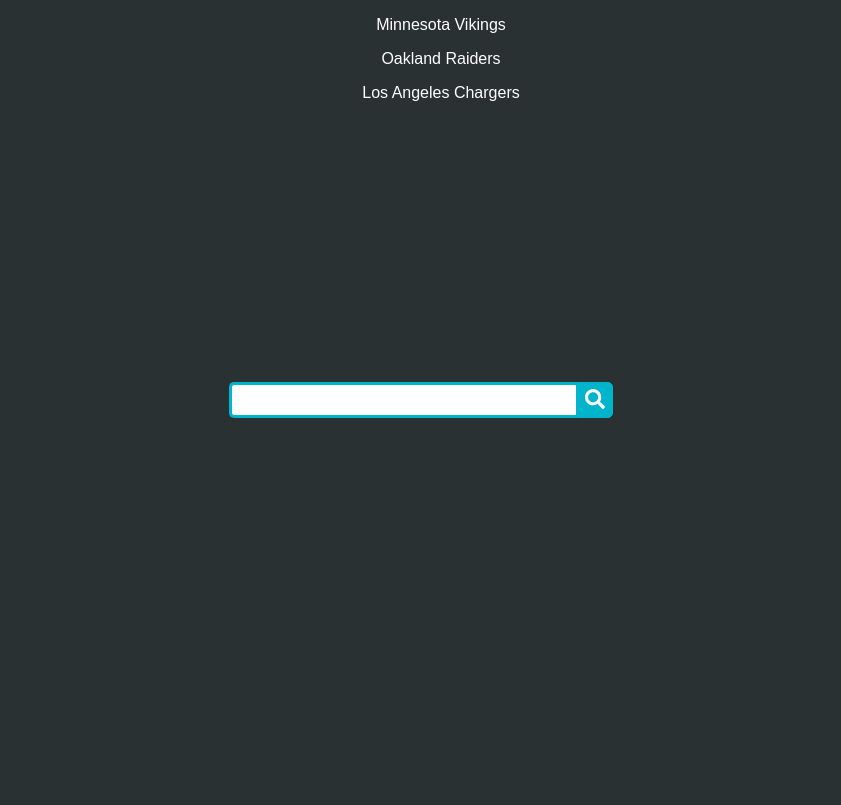
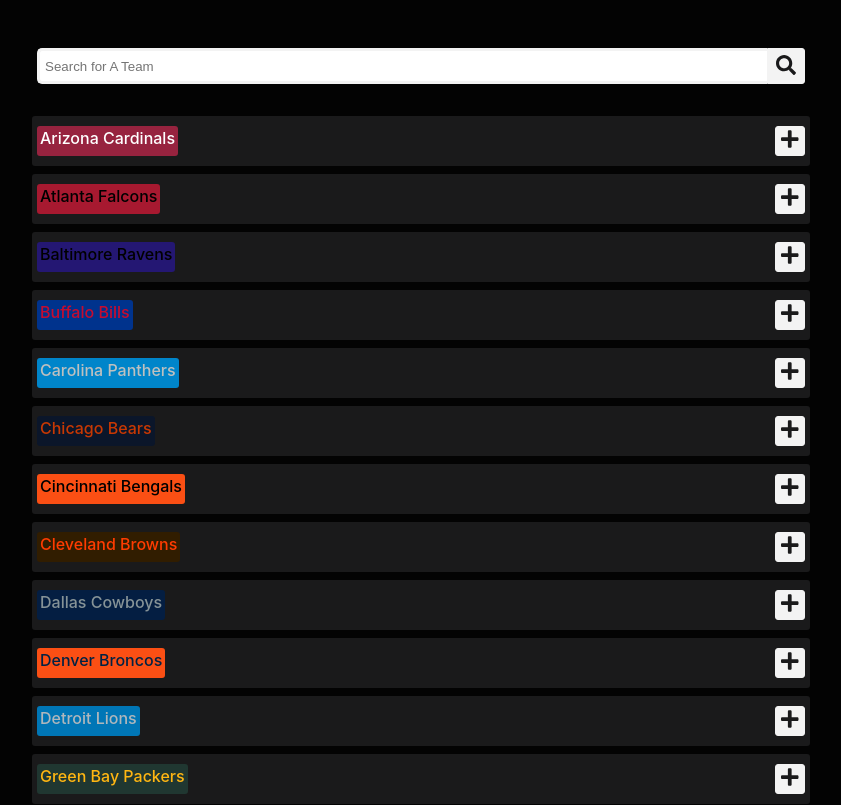
Before and after one commit to joeG454/Twitter-NFL-API-Project, a React (Create React App) app in the folder nfl-app/: page / in a window 1280 px wide. Shown: the top 805 px of the page, without its empty margins (219-1060 px from the left). Built offline with nearby package versions, Linux system fonts and the light colour scheme.

Commit message:
Add Teams and Style Cards

```diff
--- a/nfl-app/src/App.css
+++ b/nfl-app/src/App.css
@@ -37,17 +37,21 @@
   }
 }
 
+.mx-auto{
+  margin-left: auto;
+  margin-right: auto;
+}
 
 html {
   box-sizing: border-box;
-  background-color: #2A3132;
+  background-color: #030303;
 }
 div {
   display: block;
 }
 body{
   margin: 0;
-  background-color: #2A3132;
+  background-color: #030303;
 }
 h1{
   font-family: 'Raleway', sans-serif;
@@ -71,7 +75,7 @@
   text-decoration: none;
 }
 .font-body{
-  color: #2A3132;
+  color: #030303;
   font-family: 'Amiko', sans-serif;
   font-size: 1em;
 }
@@ -96,6 +100,9 @@
   display: -ms-flex;
   display: flex;
 }
+.justify-content-between{
+  justify-content: space-between;
+}
 .d-50-50{
   flex: 1 1 50%;
 }
@@ -117,6 +124,9 @@
 .margin-auto{
   margin: auto;
 }
+.margin-top-20{
+  margin-top: 2rem;
+}
 .margin-left-10{
   margin-left: 1em;
 }
@@ -133,7 +143,7 @@
   background-color: #336B87;
 }
 .bg-color-black{
-  background-color: #2A3132;
+  background-color: #030303;
 }
 .bg-color-red{
   background-color: #763626;
@@ -179,7 +189,7 @@
 
 .searchTerm {
   width: 100%;
-  border: 3px solid #00B4CC;
+  border: 3px solid #f3f3f3;
   border-right: none;
   padding: 5px;
   height: 20px;
@@ -189,26 +199,51 @@
 }
 
 .searchTerm:focus{
-  color: #00B4CC;
+  color: #1A1A1B;
 }
 
 .searchButton {
   width: 40px;
   height: 36px;
-  border: 1px solid #00B4CC;
-  background: #00B4CC;
+  border: 1px solid #f3f3f3;
+  background: #f3f3f3;
   text-align: center;
-  color: #fff;
-  border-radius: 0 5px 5px 0;
+  color: #1A1A1B;
+  border-radius: 0 3px 3px 0;
+  cursor: pointer;
+  font-size: 20px;
+}
+
+.expandButton {
+  width: 28px;
+  height: 28px;
+  border: 1px solid #f3f3f3;
+  background: #f3f3f3;
+  text-align: center;
+  color: #1A1A1B;
+  border-radius: 3px;
   cursor: pointer;
   font-size: 20px;
 }
 
 /*Resize the wrap to see the search bar change!*/
 .wrap{
-  width: 30%;
-  position: absolute;
-  top: 50%;
-  left: 50%;
-  transform: translate(-50%, -50%);
+  width: 60%;
+  margin-top: 3rem;
 }
+
+.team-card{
+  width: 60%;
+  background-color: #1A1A1B;
+  padding: 10px 5px;
+  border-radius: 3px;
+  text-align: center;
+  margin: 0.5em auto;
+
+}
+
+.team-label{
+  border-radius: 3px;
+  padding: 2px 3px;
+  font-weight: 500;
+}
--- a/nfl-app/src/App.js
+++ b/nfl-app/src/App.js
@@ -1,6 +1,5 @@
 import React from 'react';
 import TeamList  from './components/teamList';
-import Search from './components/searchTeams';
 import './App.css';
 
 
--- a/nfl-app/src/components/searchTeams.js
+++ /dev/null
@@ -1,30 +0,0 @@
-import React from 'react';
-import { FontAwesomeIcon } from '@fortawesome/react-fontawesome'
-import { faSearch } from '@fortawesome/free-solid-svg-icons'
-import { render } from 'react-dom';
-import Team from './teamView';
-
-export default class Search extends React.Component {
-    render() {
-        return (
-            <div>
-                <div class="wrap">
-                    <div class="search">
-                        <input type="text"  class="searchTerm" placeholder="Search For A Team"></input>
-                        <button type="submit"  class="searchButton">
-                            <FontAwesomeIcon
-                                    icon={faSearch}
-                                />
-                        </button>
-                    </div>
-                </div>
-
-                <div>
-                    <ul>{this.props.teams.map((team) =>{
-                        return <Team team={team} key={team.name}/>
-                    })}</ul>
-                </div>
-            </div>
-        );
-    }
-  }
--- a/nfl-app/src/components/teamList.js
+++ b/nfl-app/src/components/teamList.js
@@ -18,17 +18,17 @@
     render() {
         let filteredTeams = this.props.teams.filter(
             (team) => {
-                return team.name.indexOf(this.state.search) !== -1;
+                return team.name.toLowerCase().indexOf(this.state.search) !== -1;
             }
         );
         return (
             <div>
-                <div class="wrap">
-                    <div class="search">
-                        <input type="text"  class="searchTerm"
+                <div className="wrap mx-auto text-center">
+                    <div className="search">
+                        <input type="text" className="searchTerm"  placeholder="Search for A Team"
                             value={this.state.search}
                             onChange={this.updateSearch.bind(this)}/>
-                        <button type="submit"  class="searchButton">
+                        <button type="submit"  className="searchButton">
                             <FontAwesomeIcon
                                     icon={faSearch}
                                 />
@@ -36,13 +36,13 @@
                     </div>
                 </div>
 
-                <ul>
+                <div className="margin-top-20">
                     {
                         filteredTeams.map((team) => {
-                            return <Team team={team}/>
+                            return <Team team={team} key={team.id}/>
                         })
                     }
-                </ul>
+                </div>
             </div>
         )
     }
--- a/nfl-app/src/components/teamView.js
+++ b/nfl-app/src/components/teamView.js
@@ -1,9 +1,22 @@
 import React from 'react';
+import { FontAwesomeIcon } from '@fortawesome/react-fontawesome';
+import { faPlus } from '@fortawesome/free-solid-svg-icons';
 
 class Team extends React.Component {
     render(){
+        const teamNameStyle = {
+            backgroundColor: this.props.team.background,
+            color: this.props.team.color
+        };
         return (
-            <p>{this.props.team.name}</p>
+            <div className="team-card display-flex justify-content-between">
+                <div className="team-label" style={teamNameStyle}>{this.props.team.name}</div>
+                <div  className="expandButton">
+                            <FontAwesomeIcon
+                                    icon={faPlus} color='#1A1A1B'
+                                />
+                        </div>
+            </div>
         )
     }
 }
--- a/nfl-app/src/index.js
+++ b/nfl-app/src/index.js
@@ -4,16 +4,200 @@
 import App from './App';
 import * as serviceWorker from './serviceWorker';
 
-let teams = [{
-  name: 'Minnesota Vikings'
+let teams = [
+{
+  id: '1',
+  name: 'Arizona Cardinals',
+  background: '#97233F',
+  color: '#FFFFFF'
 },
 {
-  name: 'Oakland Raiders'
+  id: '2',
+  name: 'Atlanta Falcons',
+  background: '#A71930',
+  color: '#000000'
 },
 {
-  name: 'Los Angeles Chargers'
-}]
-
+  id: '3',
+  name: 'Baltimore Ravens',
+  background: '#241773',
+  color: '#00000'
+},
+{
+  id: '4',
+  name: 'Buffalo Bills',
+  background: '#00338D',
+  color: '#C60C30'
+},
+{
+  id: '5',
+  name: 'Carolina Panthers',
+  background: '#0085CA',
+  color: '#BFC0BF'
+},
+{
+  id: '6',
+  name: 'Chicago Bears',
+  background: '#0B162A',
+  color: '#C83803'
+},
+{
+  id: '7',
+  name: 'Cincinnati Bengals',
+  background: '#FB4F14',
+  color: '#000000'
+},
+{
+  id: '8',
+  name: 'Cleveland Browns',
+  background: '#311D00',
+  color: '#FF3C00'
+},
+{
+  id: '9',
+  name: 'Dallas Cowboys',
+  background: '#041E42',
+  color: '#869397'
+},
+{
+  id: '10',
+  name: 'Denver Broncos',
+  background: '#FB4F14',
+  color: '#002244'
+},
+{
+  id: '11',
+  name: 'Detroit Lions',
+  background: '#0076B6',
+  color: '#B0B7BC'
+},
+{
+  id: '12',
+  name: 'Green Bay Packers',
+  background: '#203731',
+  color: '#FFB612'
+},
+{
+  id: '13',
+  name: 'Houston Texans',
+  background: '#03202F',
+  color: '#A71930'
+},
+{
+  id: '14',
+  name: 'Indianapolis Colts',
+  background: '#A2AAAD',
+  color: '#002C5F'
+},
+{
+  id: '15',
+  name: 'Jacksonville Jaguars',
+  background: '#006778',
+  color: '#9F792C'
+},
+{
+  id: '16',
+  name: 'Kansas City Chiefs',
+  background: '#E31837',
+  color: '#FFB81C'
+},
+{
+  id: '17',
+  name: 'Los Angeles Chargers',
+  background: '#002A5E',
+  color: '#FFC20E'
+},
+{
+  id: '18',
+  name: 'Los Angeles Rams',
+  background: '#FFD100',
+  color: '#003594'
+},
+{
+  id: '19',
+  name: 'Miami Dolphins',
+  background: '#008E97',
+  color: '#FC4C02'
+},
+{
+  id: '20',
+  name: 'Minnesota Vikings',
+  background: '#4F2683',
+  color: '#FFC62F'
+},
+{
+  id: '21',
+  name: 'New England Patriots',
+  background: '#002244',
+  color: '#C60C30'
+},
+{
+  id: '22',
+  name: 'New Orleans Saints',
+  background: '#D3BC8D',
+  color: '#101820'
+},
+{
+  id: '23',
+  name: 'New York Giants',
+  background: '#0B2265',
+  color: '#A71930'
+},
+{
+  id: '24',
+  name: 'New York Jets',
+  background: '#125740',
+  color: '#FFFFFF'
+},
+{
+  id: '25',
+  name: 'Oakland Raiders',
+  background: '#A5ACAF',
+  color: '#000000'
+},
+{
+  id: '26',
+  name: 'Philadelphia Eagles',
+  background: '#004C54',
+  color: '#A5ACAF'
+},
+{
+  id: '27',
+  name: 'Pittsburgh Steelers',
+  background: '#101820',
+  color: '#FFB612'
+},
+{
+  id: '28',
+  name: 'San Francisco 49ers',
+  background: '#AA0000',
+  color: '#B3995D'
+},
+{
+  id: '29',
+  name: 'Seattle Seahawks',
+  background: '#002244',
+  color: '#69BE28'
+},
+{
+  id: '30',
+  name: 'Tampa Bay Buccaneers',
+  background: '#D50A0A',
+  color: '#0A0A08'
+},
+{
+  id: '31',
+  name: 'Tennesse Titans',
+  background: '#4B92DB',
+  color: '#C8102E'
+},
+{
+  id: '32',
+  name: 'Washington Football Team',
+  background: '#773141',
+  color: '#FFB612'
+}
+]
 
 ReactDOM.render(
   <React.StrictMode>
```
